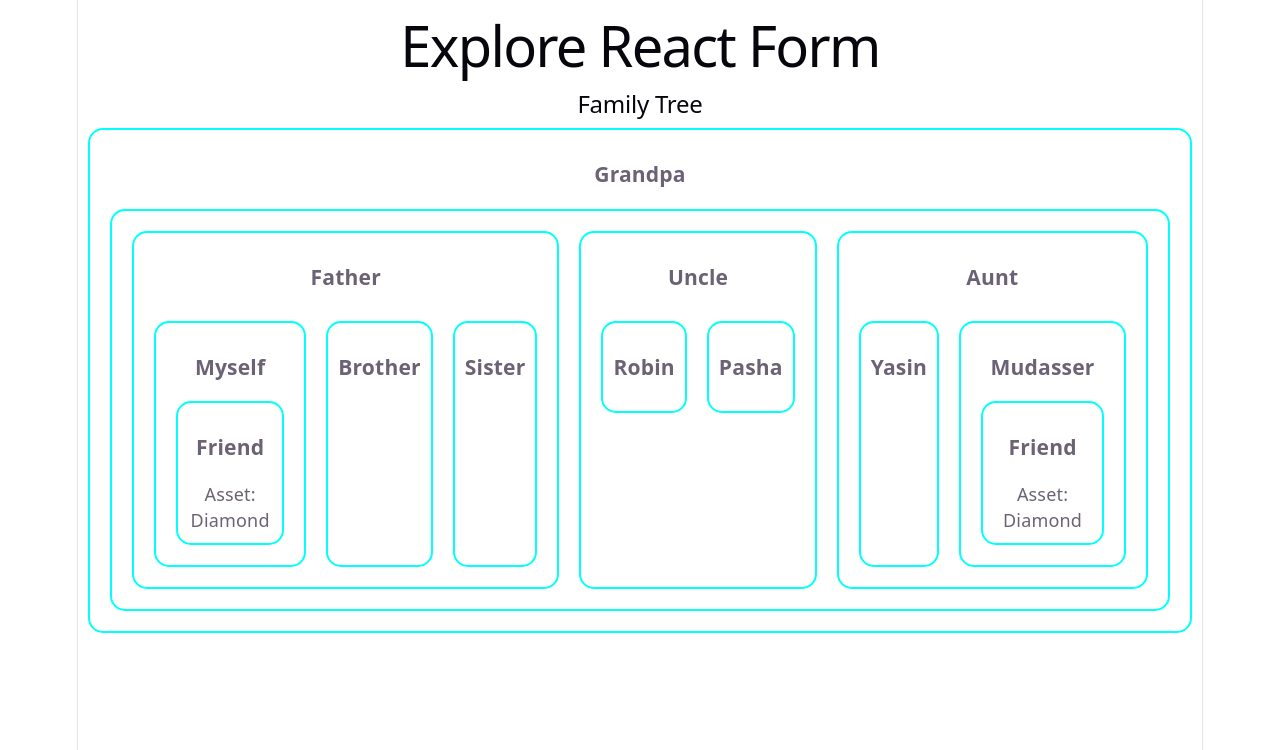
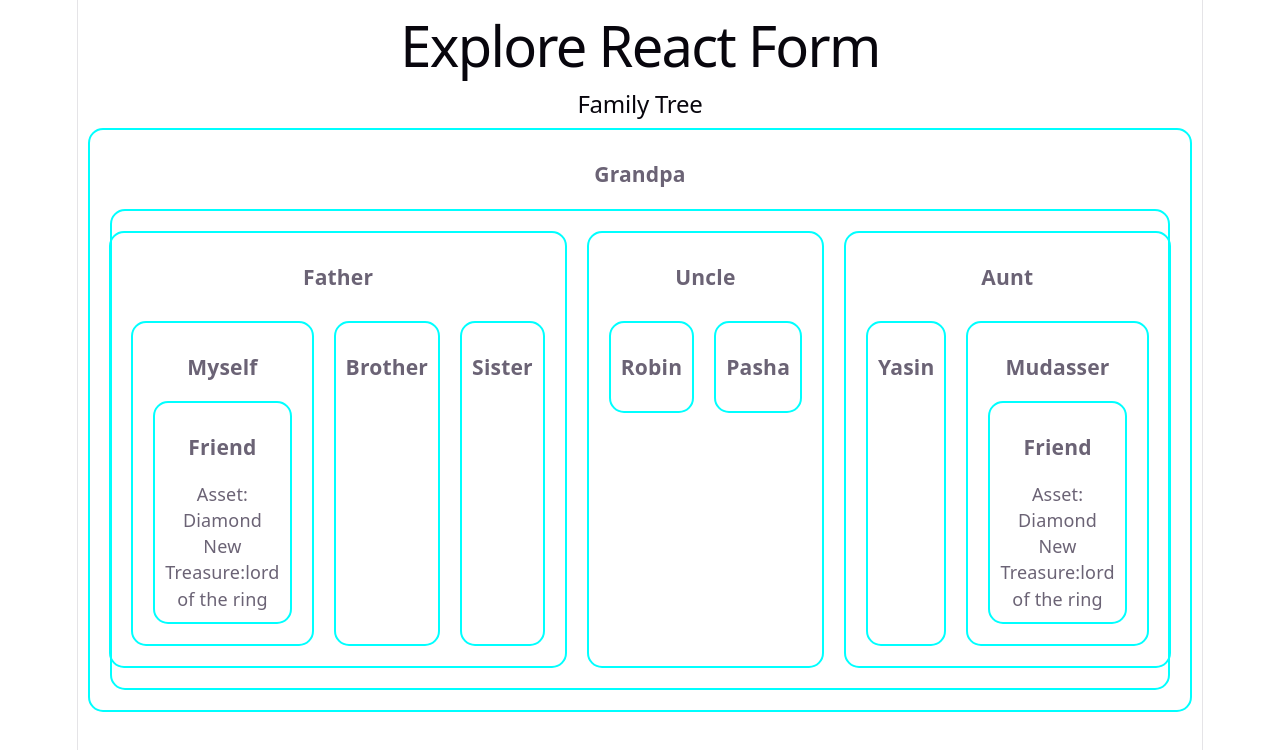
Before and after one commit to asm-saim/v8-explore-react-form, a React (Vite) app: page / in a window 1280 px wide. Shown: the top 750 px of the page. Built offline with nearby package versions, Linux system fonts and the light colour scheme.

Commit message:
context api implemented

```diff
--- a/src/components/FamilyTree/FamilyTree.jsx
+++ b/src/components/FamilyTree/FamilyTree.jsx
@@ -1,14 +1,21 @@
 import React from 'react';
 import Grandpa from './Grandpa';
 import "./FamilyTree.css"
+import { createContext } from 'react';
+
+//Context API declaration:
+export const AssetContext = createContext('')
 
 const FamilyTree = () => {
 
     const asset = "Diamond";
+    const treasure = "lord of the ring"
     return (
         <div className='family'>
             <h2>Family Tree</h2>
-            <Grandpa asset={asset}></Grandpa>
+            <AssetContext.Provider value={treasure}>
+                <Grandpa asset={asset}></Grandpa>
+            </AssetContext.Provider>
         </div>
     );
 };
--- a/src/components/FamilyTree/Friend.jsx
+++ b/src/components/FamilyTree/Friend.jsx
@@ -1,10 +1,16 @@
 import React from 'react';
+import { useContext } from 'react';
+import { AssetContext } from './FamilyTree';
 
-const Friend = ({asset}) => {
+const Friend = ({ asset }) => {
+    // using context API
+    const newAsset = useContext(AssetContext)
+    console.log("NewAsset", newAsset)
     return (
         <div>
             <h3>Friend</h3>
             <p>Asset: {asset}</p>
+            <p>New Treasure:{newAsset}</p>
         </div>
     );
 };
```
